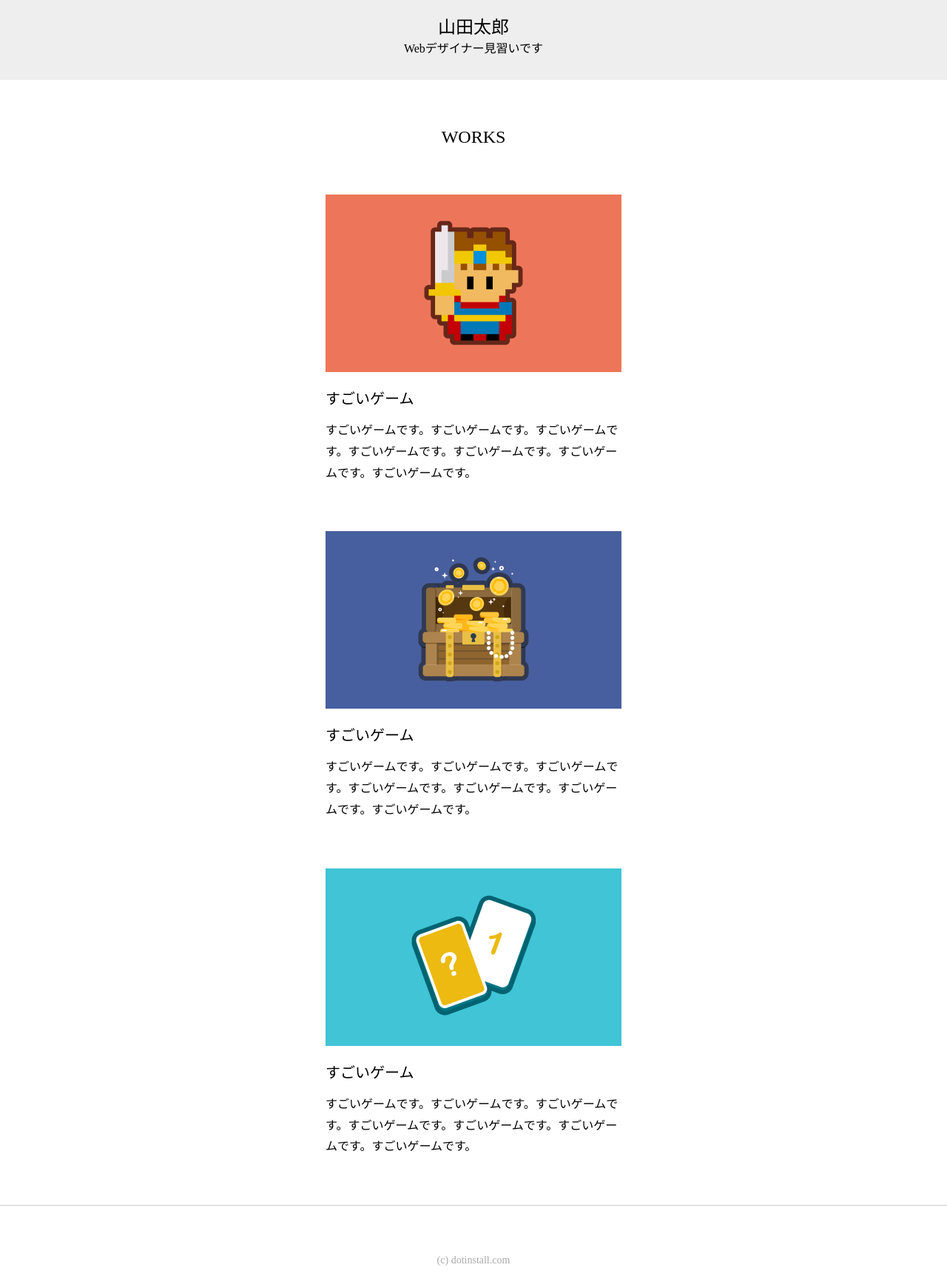
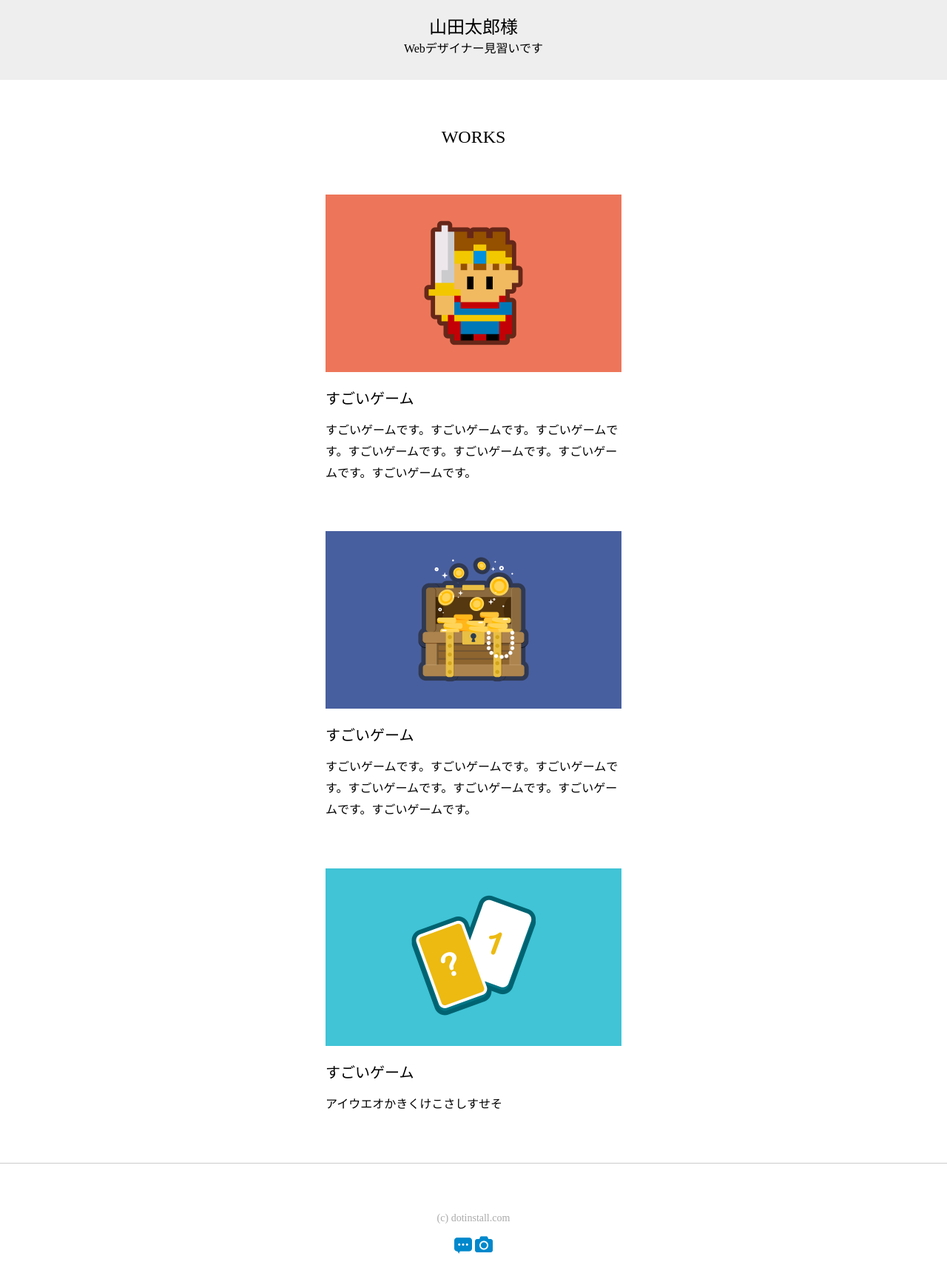
Before and after one commit to programermakoto/myPortfolio, a plain HTML site: page index.html in a window 1280 px wide. Shown: the part 163-1888 px from the top of the page at 74% size. Drawn offline with Linux system fonts and the light colour scheme.

Commit message:
Update MAKOTO

```diff
--- a/index.html
+++ b/index.html
@@ -13,7 +13,7 @@
 <body>
   <header>
     <img src="yamada.png" alt="太郎のアイコン" width="128" hwight="128">
-    <h1>山田太郎</h1>
+    <h1>山田太郎様</h1>
     <p>Webデザイナー見習いです</p>
   </header>
 
@@ -32,7 +32,7 @@
     <section>
       <img src="work-3.png" alt="すごいゲーム" width="400" height="240">
       <h3>すごいゲーム</h3>
-      <p>すごいゲームです。すごいゲームです。すごいゲームです。すごいゲームです。すごいゲームです。すごいゲームです。すごいゲームです。</p>
+      <p>アイウエオかきくけこさしすせそ</p>
     </section>
   </main>
 
```
